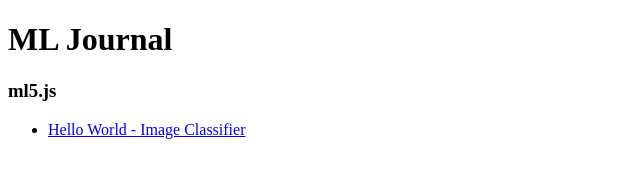
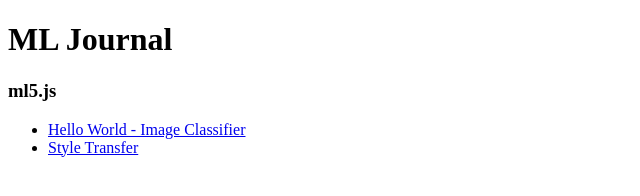
Before and after one commit to rose-water/ml-experiments, a plain HTML site: page index.html in a window 1280 px wide. Shown: the whole page, without its empty margins (0-640 px from the left). Drawn offline with Linux system fonts and the light colour scheme.

Commit message:
style transfer

```diff
--- a/index.html
+++ b/index.html
@@ -14,6 +14,9 @@
           <li>
             <a href="ml5js/01-image-classifier.html">Hello World - Image Classifier</a>
           </li>
+          <li>
+            <a href="ml5js/02-style-transfer.html">Style Transfer</a>
+          </li>
         </ul>
       </div>
     </div>
```
